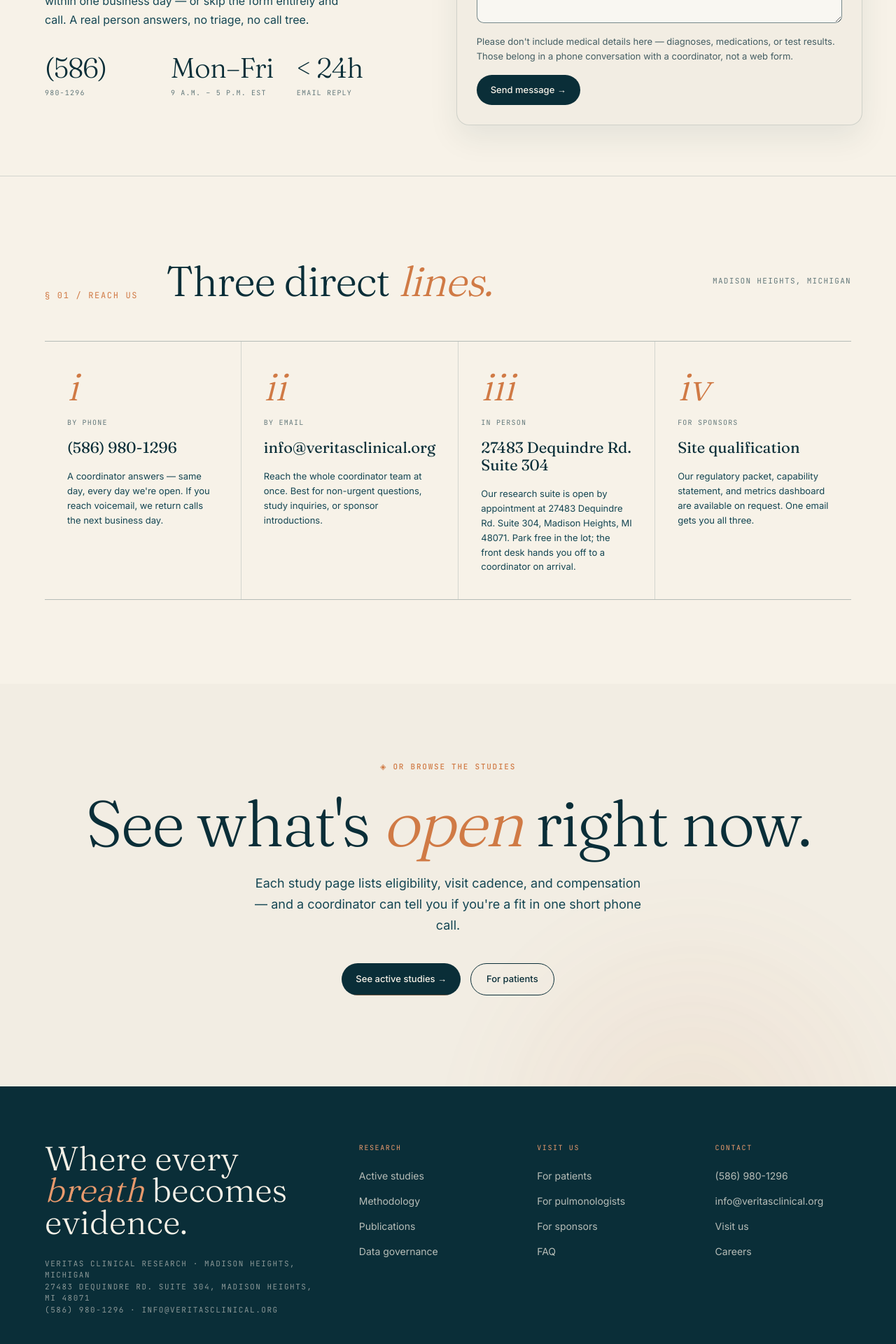
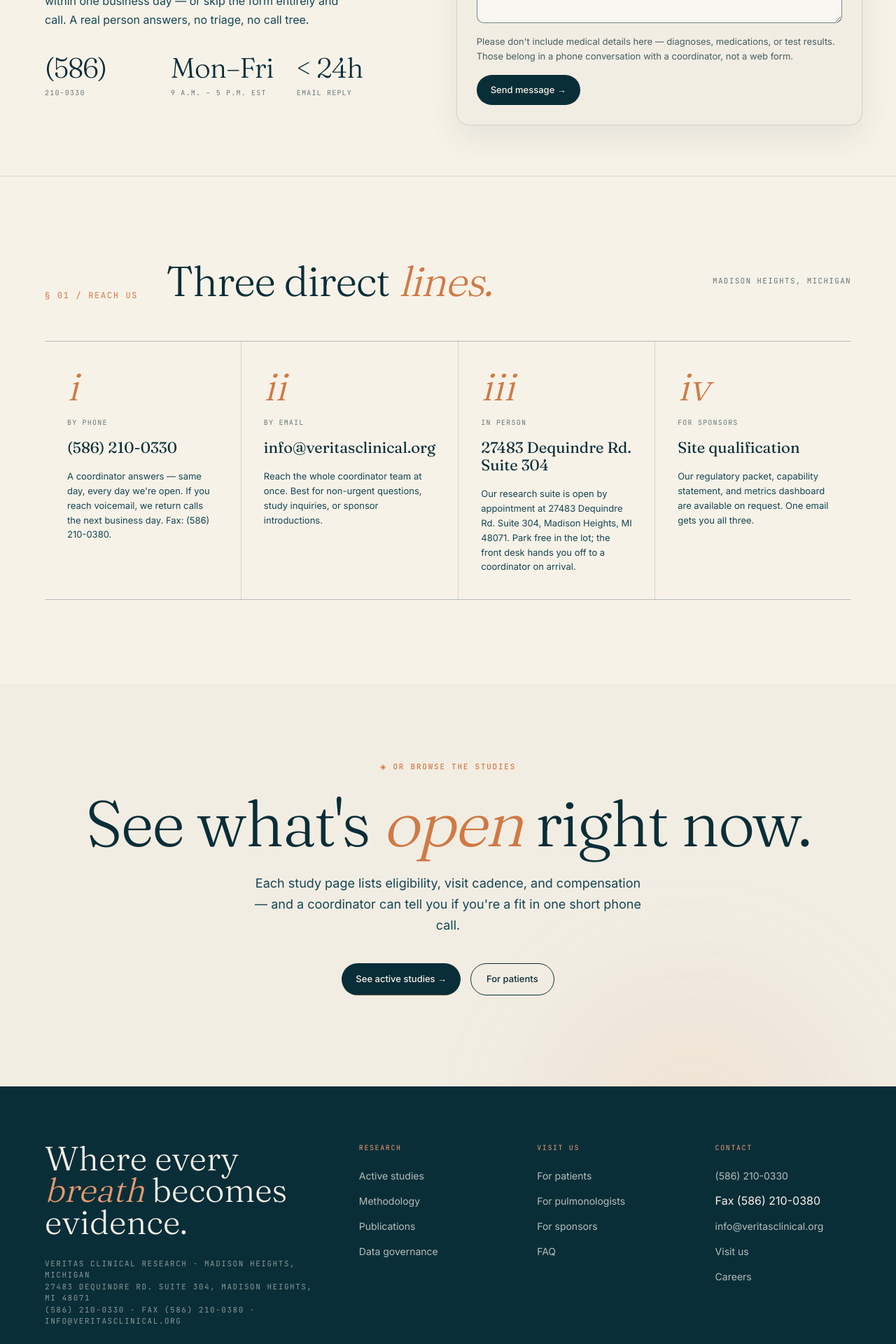
Before and after one commit to francoparodi1979/aprim.github.io, a Next.js app: page /contact in a window 1280 px wide. Shown: the part 520-2440 px from the top of the page at 70% size. Built offline with nearby package versions, Linux system fonts and the light colour scheme; no server answers.

Commit message:
Update phone to (586) 210-0330 and add fax (586) 210-0380 site-wide
Co-Authored-By: Claude Fable 5 <noreply@anthropic.com>

```diff
--- a/src/app/contact/page.tsx
+++ b/src/app/contact/page.tsx
@@ -33,7 +33,7 @@ export default function ContactPage() {
             <div className="ks">
               <div>
                 <b>(586)</b>
-                <span>980-1296</span>
+                <span>210-0330</span>
               </div>
               <div>
                 <b>Mon–Fri</b>
@@ -65,10 +65,11 @@ export default function ContactPage() {
             <div className="step-card">
               <div className="big">i</div>
               <div className="t">By phone</div>
-              <h4>(586) 980-1296</h4>
+              <h4>(586) 210-0330</h4>
               <p>
                 A coordinator answers — same day, every day we&apos;re open.
                 If you reach voicemail, we return calls the next business day.
+                Fax: (586) 210-0380.
               </p>
             </div>
             <div className="step-card">
--- a/src/app/physicians/page.tsx
+++ b/src/app/physicians/page.tsx
@@ -55,7 +55,7 @@ export default function PhysiciansPage() {
             <h2>
               Three steps, <em>nothing</em> more.
             </h2>
-            <div className="tag">Or call (586) 980-1296</div>
+            <div className="tag">Or call (586) 210-0330</div>
           </div>
           <div className="steps-grid">
             <div className="step-card">
--- a/src/components/ContactForm.tsx
+++ b/src/components/ContactForm.tsx
@@ -56,7 +56,7 @@ export function ContactForm() {
         <p>
           Thank you — a coordinator will get back to you within one business
           day. If it&apos;s time-sensitive, call us at{" "}
-          <a href="tel:+15869801296">(586) 980-1296</a>.
+          <a href="tel:+15862100330">(586) 210-0330</a>.
         </p>
       </div>
     );
--- a/src/components/SiteFooter.tsx
+++ b/src/components/SiteFooter.tsx
@@ -22,7 +22,7 @@ export function SiteFooter() {
             <br />
             27483 Dequindre Rd. Suite 304, Madison Heights, MI 48071
             <br />
-            (586) 980-1296 · info@veritasclinical.org
+            (586) 210-0330 · fax (586) 210-0380 · info@veritasclinical.org
           </div>
         </div>
         <div>
@@ -63,8 +63,9 @@ export function SiteFooter() {
           <h5>Contact</h5>
           <ul>
             <li>
-              <a href="tel:+15869801296">(586) 980-1296</a>
+              <a href="tel:+15862100330">(586) 210-0330</a>
             </li>
+            <li>Fax (586) 210-0380</li>
             <li>
               <a href="mailto:info@veritasclinical.org">info@veritasclinical.org</a>
             </li>
```
